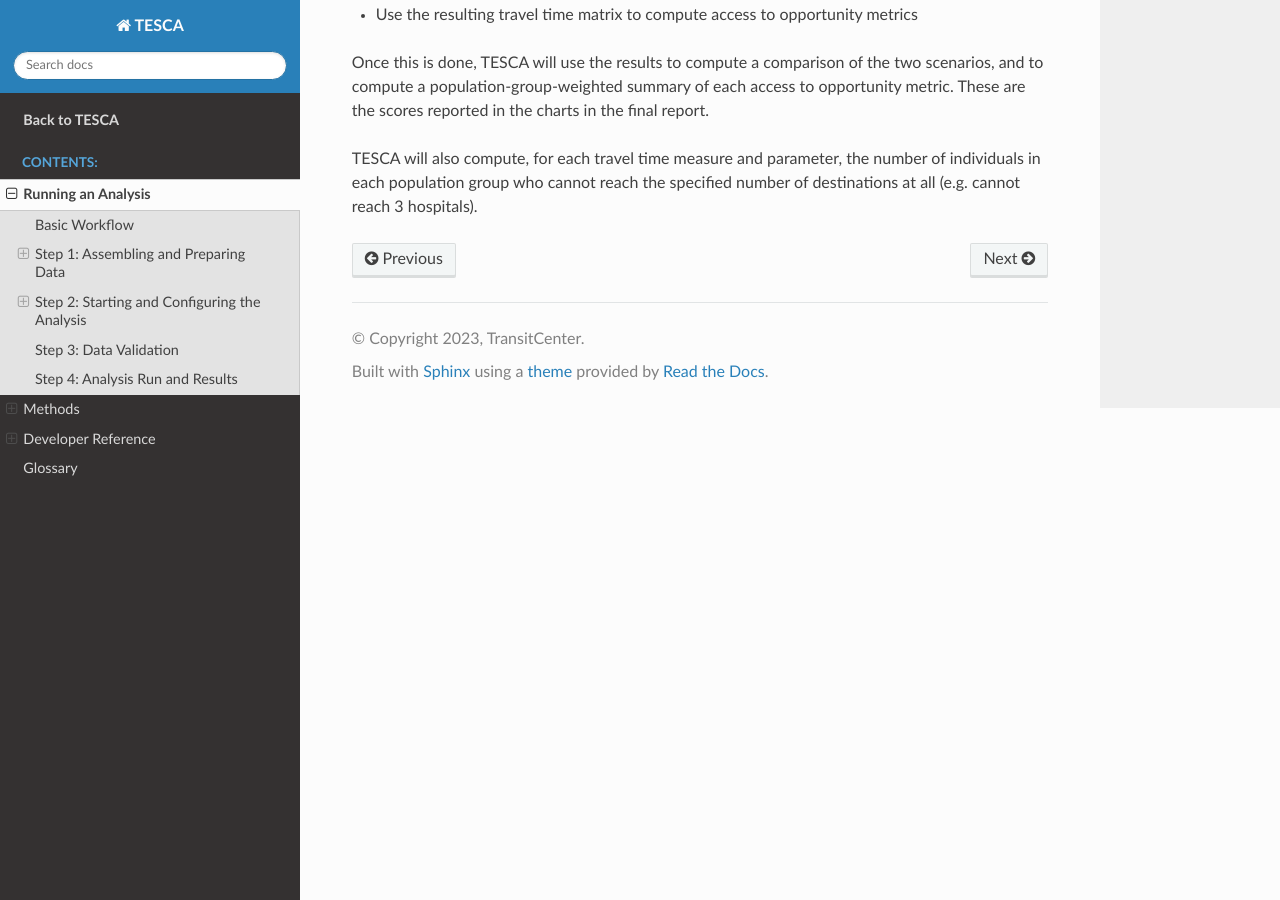
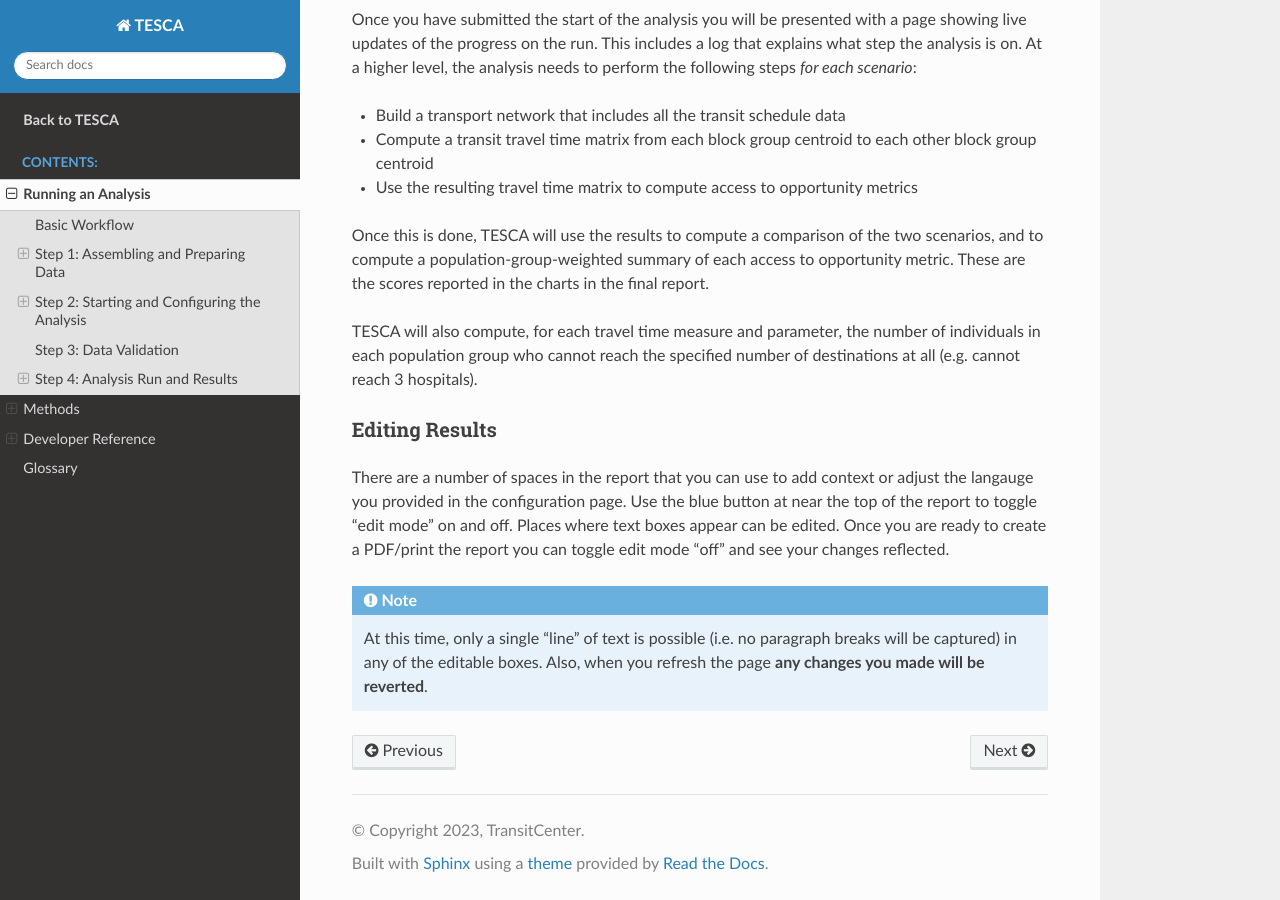
Before and after one commit to transitcenter/tesca, a Sphinx documentation site: the page built from docs/source/guide.rst, in a window 1280 px wide and 900 px high, scrolled down 8895 px. Built offline with Sphinx 7.4.7 and the Read the Docs theme 2.0.0, drawn with Linux system fonts in a browser that asks for light colours; some of the changed text lies outside the part shown.

Commit message:
Changes made to documentation.

```diff
--- a/docs/source/guide.rst
+++ b/docs/source/guide.rst
@@ -234,10 +234,14 @@ of each opportunity form matches the column titles provided in the uploaded CSV.
   destination or opportunity in more detail.
 
   .. hint::
-    Some potential things to include here are the specific reasons for including the opportunity, or any caveats in the data (e.g. data coverage liminations).
+
+    Some potential things to include here are the specific reasons for including
+    the opportunity, or any caveats in the data (e.g. data coverage liminations).
 
   .. note::
-    Employment columns labelled with ``C000`` are auto-populated with a description provided by TESCA. You can edit this description if you like.
+
+    Employment columns labelled with ``C000`` are auto-populated with a description
+    provided by TESCA. You can edit this description if you like.
 
 * The ``Computation Method`` drop-down field lets you choose between
   cumulative and travel time methods of calculating access to that specific
@@ -262,22 +266,45 @@ of each opportunity form matches the column titles provided in the uploaded CSV.
     either for price or food selection reasons. However, computing the total
     number of supermarkets reachable in 30 minutes is not as useful a measure.
 
-* The ``Unit of Measure`` (required) is the name of the unit for what you are measuring. For example, access to employment would have a unit of "jobs", while access to acres of park space might have a unit of "acres"
+* The ``Unit of Measure`` (required) is the name of the unit for what you are
+  measuring. For example, access to employment would have a unit of "jobs",
+  while access to acres of park space might have a unit of "acres"
 
   .. note::
-    If you select a travel time measure in the previous column, you should specify minutes, as travel time will always have a unit of minutes in TESCA. If you provide a different unit, it will be overwritten with "minutes" once you finish the configuration step. Due to a quirk in the software, you will have to specify *something* here as it cannot be left blank.
 
-* The ``Parameters`` (required) field should contain a comma-separated list of parameters for the corresponding method. For cumulative measures, specify the travel time cutoffs you want to use (e.g. 30 and 45 minutes would be ``30,45``), and for travel time measures specified the *n* in "nth closest" (e.g. ``1,3`` will compute travel times to the closest and 3rd closest opportunity).
+    If you select a travel time measure in the previous column, you should specify
+    minutes, as travel time will always have a unit of minutes in TESCA. If you
+    provide a different unit, it will be overwritten with "minutes" once you finish
+    the configuration step. Due to a quirk in the software, you will have to specify
+    *something* here as it cannot be left blank.
+
+* The ``Parameters`` (required) field should contain a comma-separated list of
+  parameters for the corresponding method. For cumulative measures, specify the
+  travel time cutoffs you want to use (e.g. 30 and 45 minutes would be
+  ``30,45``), and for travel time measures specified the *n* in "nth closest"
+  (e.g. ``1,3`` will compute travel times to the closest and 3rd closest
+  opportunity).
 
   .. hint::
 
-    While the choice of parameter is entirely up to you, it is common practice to use multiples of 15 minutes (e.g 15, 30, 45, 60 minutes) for cumulative measures. When choosing these parameters, consider how far someone might be willing to travel for that particular opportunity. For example, it is likely that an individual will travel farther for job opportunities than for park space, so employment may want to have higher parameters than park space in that particular instance.
+    While the choice of parameter is entirely up to you, it is common practice
+    to use multiples of 15 minutes (e.g 15, 30, 45, 60 minutes) for cumulative
+    measures. When choosing these parameters, consider how far someone might be
+    willing to travel for that particular opportunity. For example, it is likely
+    that an individual will travel farther for job opportunities than for park
+    space, so employment may want to have higher parameters than park space in
+    that particular instance.
 
-    For travel time measures, you can specifiy any *n* you would like, but keep in mind that the intention of the travel time measure is to provide an alternative to the "how many can I reach?" question that is asked by the cumulative measure. Higher values will therefore provide diminishing returns on clarity and interpretability.
+    For travel time measures, you can specifiy any *n* you would like, but keep
+    in mind that the intention of the travel time measure is to provide an
+    alternative to the "how many can I reach?" question that is asked by the
+    cumulative measure. Higher values will therefore provide diminishing returns
+    on clarity and interpretability.
 
 Scenario Definitions
 ^^^^^^^^^^^^^^^^^^^^
-In this section you will be presented with two sub-forms, one for each scenario. They are labelled "Scenario 0" and "Scenario 1".
+In this section you will be presented with two sub-forms, one for each scenario.
+They are labelled "Scenario 0" and "Scenario 1".
 
 * The ``Scenario Name`` (required) field should contain the name of the scenario
   (e.g. "Business as Usual" or "Proposed Redesign"). These are used to label the
@@ -325,12 +352,24 @@ In this section you will be presented with two sub-forms, one for each scenario.
   datasets that make up the transit network representing the particular
   scenario.
 
-Once you have completed the form and provided the appropriate input data you can click the ``Set Up Analysis and Validate`` button to proceed to the validation stage.
+Once you have completed the form and provided the appropriate input data you can
+click the ``Set Up Analysis and Validate`` button to proceed to the validation
+stage.
+
+.. important::
+
+  After completing this step you will be uploading large files (GTFS files and
+  OpenStreetMap data). Depending on the speed of your internet connection and
+  the size of the study area this may take upwards of 10+ minutes to upload.
+  Please be patient as the files upload (you will see a busy icon in the browser
+  tab).
 
 Step 3: Data Validation
 -----------------------
 
-After the configuration page is submitted, you will be presented with a running log of the actions that TESCA is taking. Specifically, TESCA will do the following:
+After the configuration page is submitted, you will be presented with a running
+log of the actions that TESCA is taking. Specifically, TESCA will do the
+following:
 
 1. Perform data validation checks on the opportunities, analysis areas, and impact areas provided.
 2. For each GTFS feed:
@@ -344,13 +383,24 @@ After the configuration page is submitted, you will be presented with a running
 Once the validation checks are complete two buttons will appear:
 
 * ``Run Analysis`` will start the analysis run and take you to the run tracking page.
-* ``View GTFS Validation Reports`` will bring you to a summary page showing the number of infos, warnings, and errors for each of the provided GTFS feeds for both scenarios. From here you can view the report generated by the MobilityData GTFS Validator.
+* ``View GTFS Validation Reports`` will bring you to a summary page showing the
+  number of infos, warnings, and errors for each of the provided GTFS feeds for
+  both scenarios. From here you can view the report generated by the
+  MobilityData GTFS Validator.
 
   .. hint::
 
-    You can see a list of the rules that are checked and what they mean on the `MobilityData website <https://gtfs-validator.mobilitydata.org/rules.html>`_. Note that not all errors and warnings are relevant to the ability of TESCA to generate useful results. Errors and warnings specifically around network elements (impossible travel times, missing route or schedule data) are the main issues to look out for. If the generated results have potential issues, this is a good place to diagnose things.
+    You can see a list of the rules that are checked and what they mean on the
+    `MobilityData website
+    <https://gtfs-validator.mobilitydata.org/rules.html>`_. Note that not all
+    errors and warnings are relevant to the ability of TESCA to generate useful
+    results. Errors and warnings specifically around network elements
+    (impossible travel times, missing route or schedule data) are the main
+    issues to look out for. If the generated results have potential issues, this
+    is a good place to diagnose things.
 
-One you have examined the validation log and are happy with the validation reports you can click ``Run Analysis`` to start the main analysis portion.
+One you have examined the validation log and are happy with the validation
+reports you can click ``Run Analysis`` to start the main analysis portion.
 
 
 Step 4: Analysis Run and Results
@@ -373,3 +423,18 @@ opportunity metric. These are the scores reported in the charts in the final rep
 TESCA will also compute, for each travel time measure and parameter, the number
 of individuals in each population group who cannot reach the specified number of
 destinations at all (e.g. cannot reach 3 hospitals).
+
+Editing Results
+^^^^^^^^^^^^^^^
+
+There are a number of spaces in the report that you can use to add context or
+adjust the langauge you provided in the configuration page. Use the blue button
+at near the top of the report to toggle "edit mode" on and off. Places where
+text boxes appear can be edited. Once you are ready to create a PDF/print the
+report you can toggle edit mode "off" and see your changes reflected.
+
+.. note::
+
+  At this time, only a single "line" of text is possible (i.e. no paragraph breaks
+  will be captured) in any of the editable boxes. Also, when you refresh the page
+  **any changes you made will be reverted**.
--- a/scratch.py
+++ b/scratch.py
@@ -22,11 +22,11 @@ import pandas as pd
 # opp = pd.read_csv(os.path.join("cache", "septa-redesign-half-mile", "opportunities.csv"), dtype={"bg_id": str})
 # bg_ids = opp.bg_id.to_list()
 
-a = Analysis.from_config_file(os.path.join("cache", "20230815134213", "config.yml"))
+a = Analysis.from_config_file(os.path.join("cache", "20230822091044", "config.yml"))
 # a.fetch_demographic_data()
 # a.compute_travel_times()
 # Compute the travel time matrix - this takes a while
-# a.compute_travel_times()
+a.compute_travel_times()
 # Compute the access metrics as configured in the config.yml file
 # a.compute_metrics()
 # # Compute the scenario comparison of the metrics
@@ -35,7 +35,7 @@ a = Analysis.from_config_file(os.path.join("cache", "20230815134213", "config.ym
 # # Summarize these metrics (and comparison) across imapct area demographics
 # a.compute_summaries()
 # # Compute unreachable destinations
-a.compute_unreachable()
+# a.compute_unreachable()
 
 # us_counties = pygris.counties(cb=True, resolution="20m", cache=True, year=2021)
 
--- a/static/js/validate.js
+++ b/static/js/validate.js
@@ -62,7 +62,7 @@ function updateStatusMessage() {
             statusMessage.innerHTML = data.message
 
             // If the status message is complete, show the buttons for review and run
-            if ((data.stage == "validate") && (data.value == 100)) {
+            if ((data.stage == "results") || ((data.stage == "validate") && (data.value == 100))) {
                 document.querySelectorAll(".hide-until-ready").forEach(function (item, index) {
                     item.style.visibility = "visible";
                 })
```
Also changed, not shown: 9 other files.
